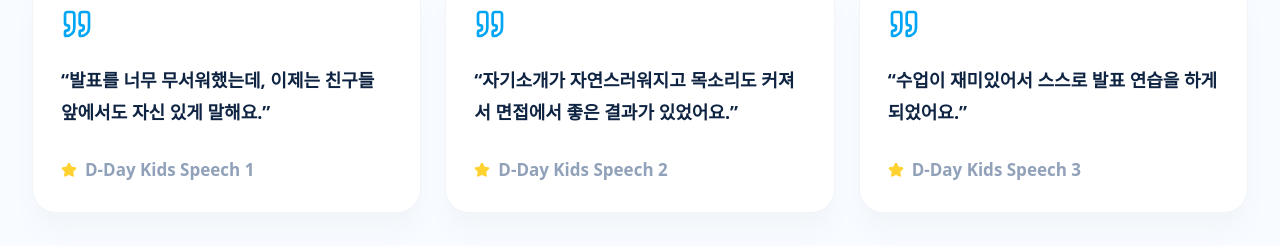
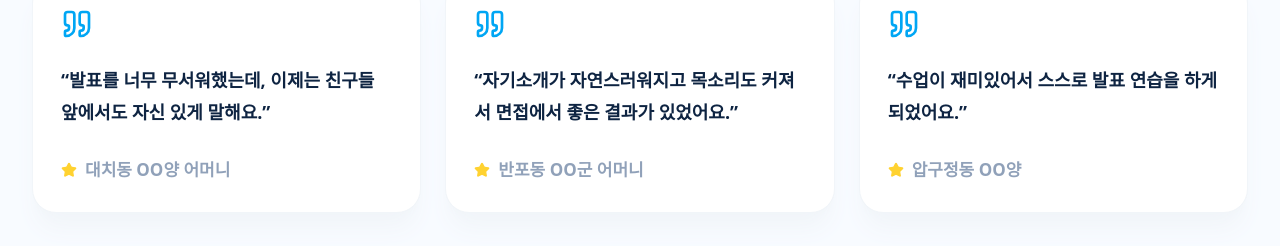
Before and after one commit to Juniorgi/dday-kids-speech, a React (Vite) app: page / in a window 1280 px wide. Shown: the part 7503-7749 px from the top of the page. Built offline with nearby package versions, Linux system fonts and the light colour scheme.

Commit message:
Update review authors

```diff
--- a/src/App.jsx
+++ b/src/App.jsx
@@ -196,9 +196,18 @@ export default function App() {
   ];
 
   const reviews = [
-    "발표를 너무 무서워했는데, 이제는 친구들 앞에서도 자신 있게 말해요.",
-    "자기소개가 자연스러워지고 목소리도 커져서 면접에서 좋은 결과가 있었어요.",
-    "수업이 재미있어서 스스로 발표 연습을 하게 되었어요.",
+    {
+      text: "발표를 너무 무서워했는데, 이제는 친구들 앞에서도 자신 있게 말해요.",
+      author: "대치동 OO양 어머니",
+    },
+    {
+      text: "자기소개가 자연스러워지고 목소리도 커져서 면접에서 좋은 결과가 있었어요.",
+      author: "반포동 OO군 어머니",
+    },
+    {
+      text: "수업이 재미있어서 스스로 발표 연습을 하게 되었어요.",
+      author: "압구정동 OO양",
+    },
   ];
 
   const companyIntroSection = (
@@ -932,16 +941,18 @@ export default function App() {
             </h2>
           </div>
           <div className="grid gap-6 md:grid-cols-3">
-            {reviews.map((review, index) => (
+            {reviews.map((review) => (
               <article
-                key={review}
+                key={review.author}
                 className="rounded-3xl border border-slate-100 bg-white p-7 shadow-xl shadow-slate-100"
               >
                 <Quote className="mb-6 text-sky-500" size={32} />
-                <p className="text-lg font-bold leading-8 text-[#0e2442]">“{review}”</p>
+                <p className="text-lg font-bold leading-8 text-[#0e2442]">
+                  “{review.text}”
+                </p>
                 <div className="mt-7 flex items-center gap-2 text-sm font-bold text-slate-400">
                   <Star size={16} className="fill-amber-300 text-amber-300" />
-                  D-Day Kids Speech {index + 1}
+                  {review.author}
                 </div>
               </article>
             ))}
```
